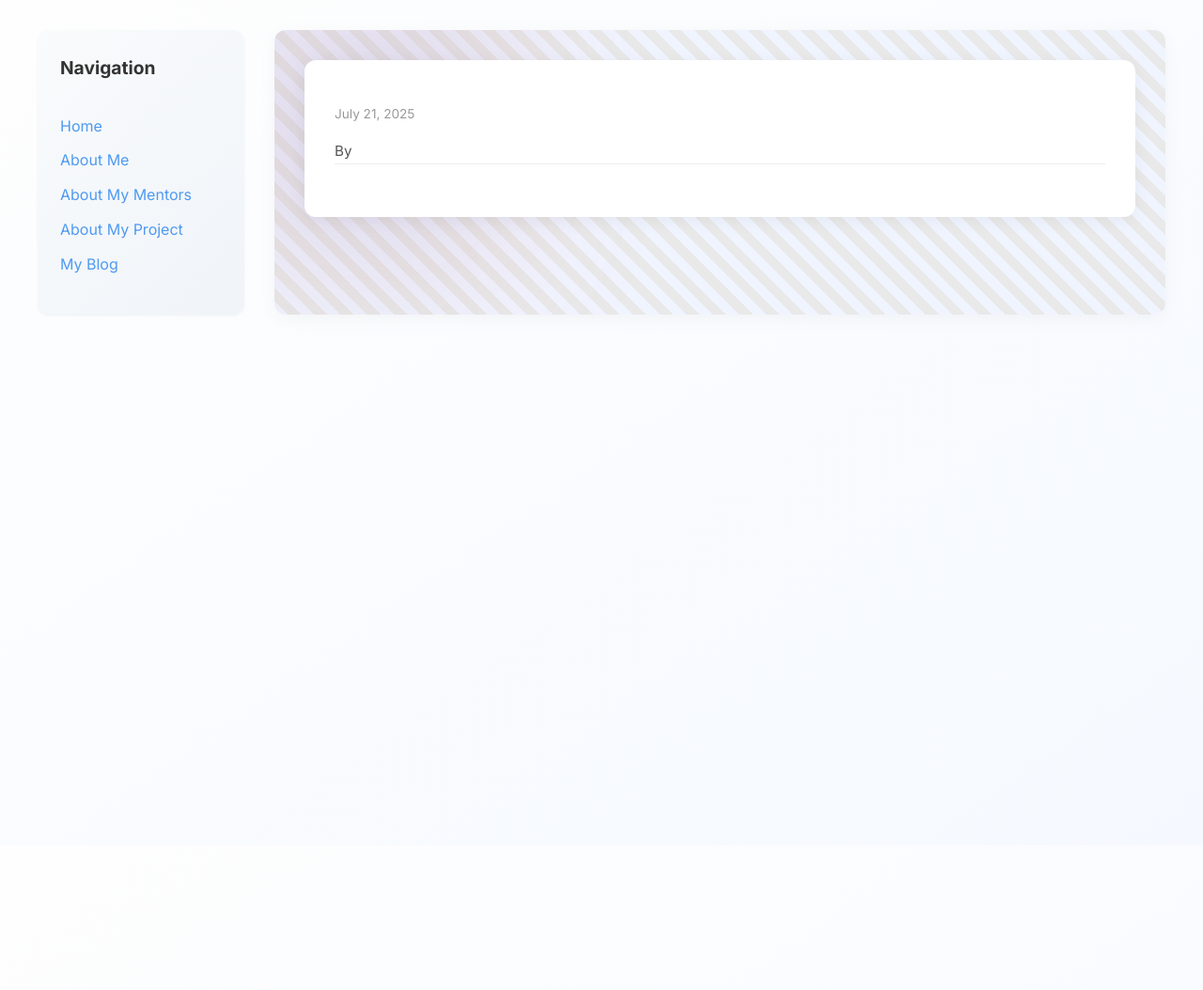
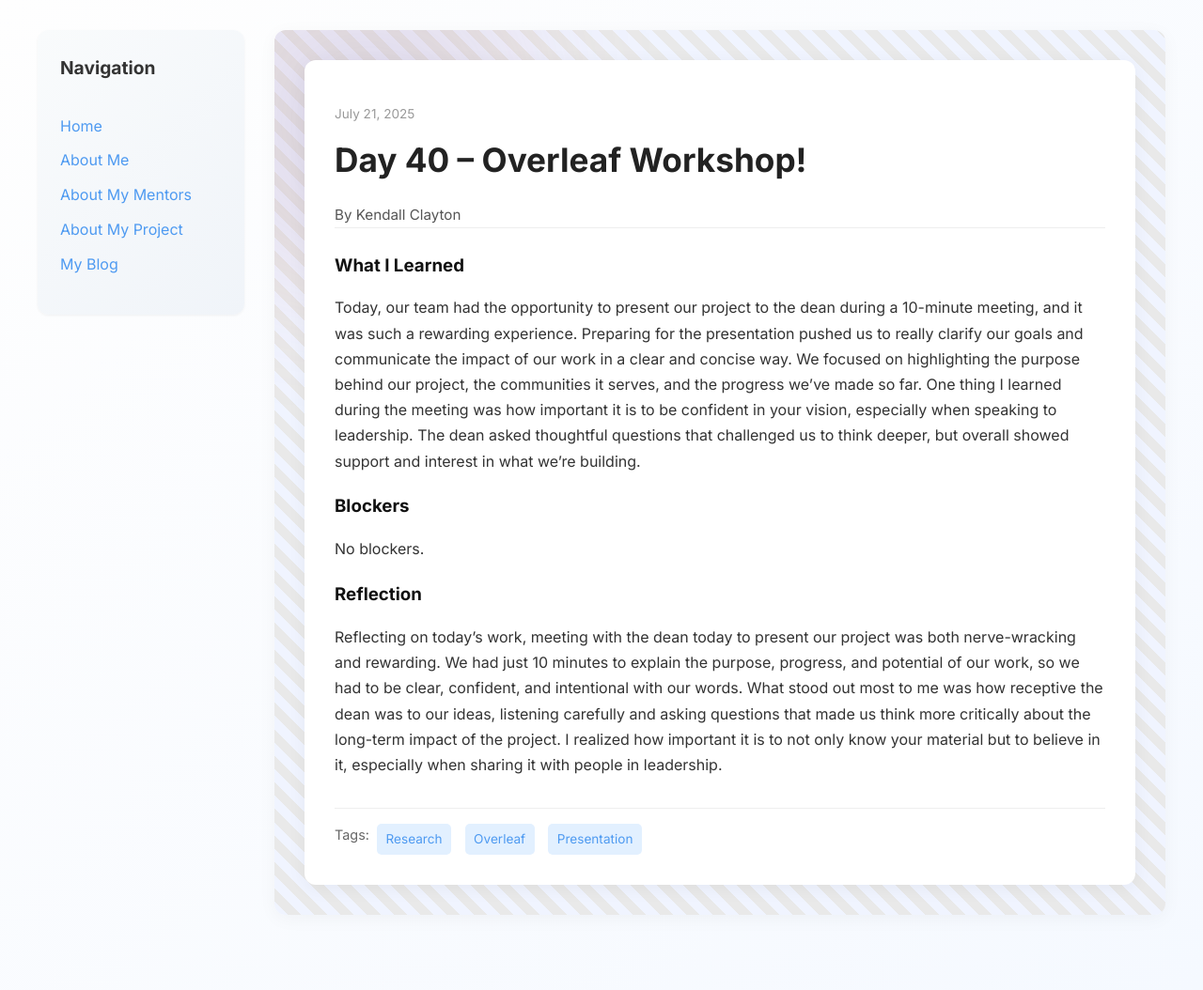
Before and after one commit to kendallzoe/kendallzoe.github.io, a Jekyll site: the page built from _posts/2025-07-21-day-40.md, in a window 1280 px wide. Shown: the whole page at 94% size. Built offline with Jekyll 4.4.1, drawn with Linux system fonts in a browser that asks for light colours; our own code applies the rules of GitHub Pages for plain Markdown files; before the commit the page ends 900 px from its top, so only the background shows below that.

Commit message:
Update 2025-07-21-day-40.md

```diff
--- a/_posts/2025-07-21-day-40.md
+++ b/_posts/2025-07-21-day-40.md
@@ -1,16 +1,17 @@
 ---
 layout: post
-title: "Day 40 – overleaf!"
+title: "Day 40 – Overleaf Workshop!"
 date: 2025-07-21
 author: "Kendall Clayton"
 permalink: /day40.html
-tags: ["Research", "Sources", "Presentation"]
+tags: ["Research", "Overleaf", "Presentation"]
 
 what_i_learned: >
-Today, we had an Overleaf workshop which helped me build confidence in using LaTeX for formatting academic and professional documents. One of the most useful things I learned was how to change the list of authors and their affiliations. I now understand how to properly structure the author{} and affiliation{} fields to reflect multiple contributors and their institutions. This is especially helpful for group projects, research papers, and any collaborative academic writing. I also learned how to manage and edit references using BibTeX, which will save me time and make my citations more consistent and professional.
+   Today, our team had the opportunity to present our project to the dean during a 10-minute meeting, and it was such a rewarding experience. Preparing for the presentation pushed us to really clarify our goals and communicate the impact of our work in a clear and concise way. We focused on highlighting the purpose behind our project, the communities it serves, and the progress we’ve made so far. One thing I learned during the meeting was how important it is to be confident in your vision, especially when speaking to leadership. The dean asked thoughtful questions that challenged us to think deeper, but overall showed support and interest in what we’re building.
 
 blockers: No blockers.
 
-reflection :  >
-Attending the Overleaf workshop today really helped me feel more comfortable navigating LaTeX, especially when it comes to formatting academic documents. I had always been a little intimidated by Overleaf, but walking through the basics gave me a better understanding of how to structure a document properly. One of the biggest takeaways for me was learning how to change the authors and affiliations. It seems small, but being able to clearly present who contributed to a paper and what institutions they’re tied to is such an important part of academic writing, and now I feel confident doing that.
+reflection: >
+  Reflecting on today’s work, meeting with the dean today to present our project was both nerve-wracking and rewarding. We had just 10 minutes to explain the purpose, progress, and potential of our work, so we had to be clear, confident, and intentional with our words. What stood out most to me was how receptive the dean was to our ideas, listening carefully and asking questions that made us think more critically about the long-term impact of the project. I realized how important it is to not only know your material but to believe in it, especially when sharing it with people in leadership.
+
 ---
```
